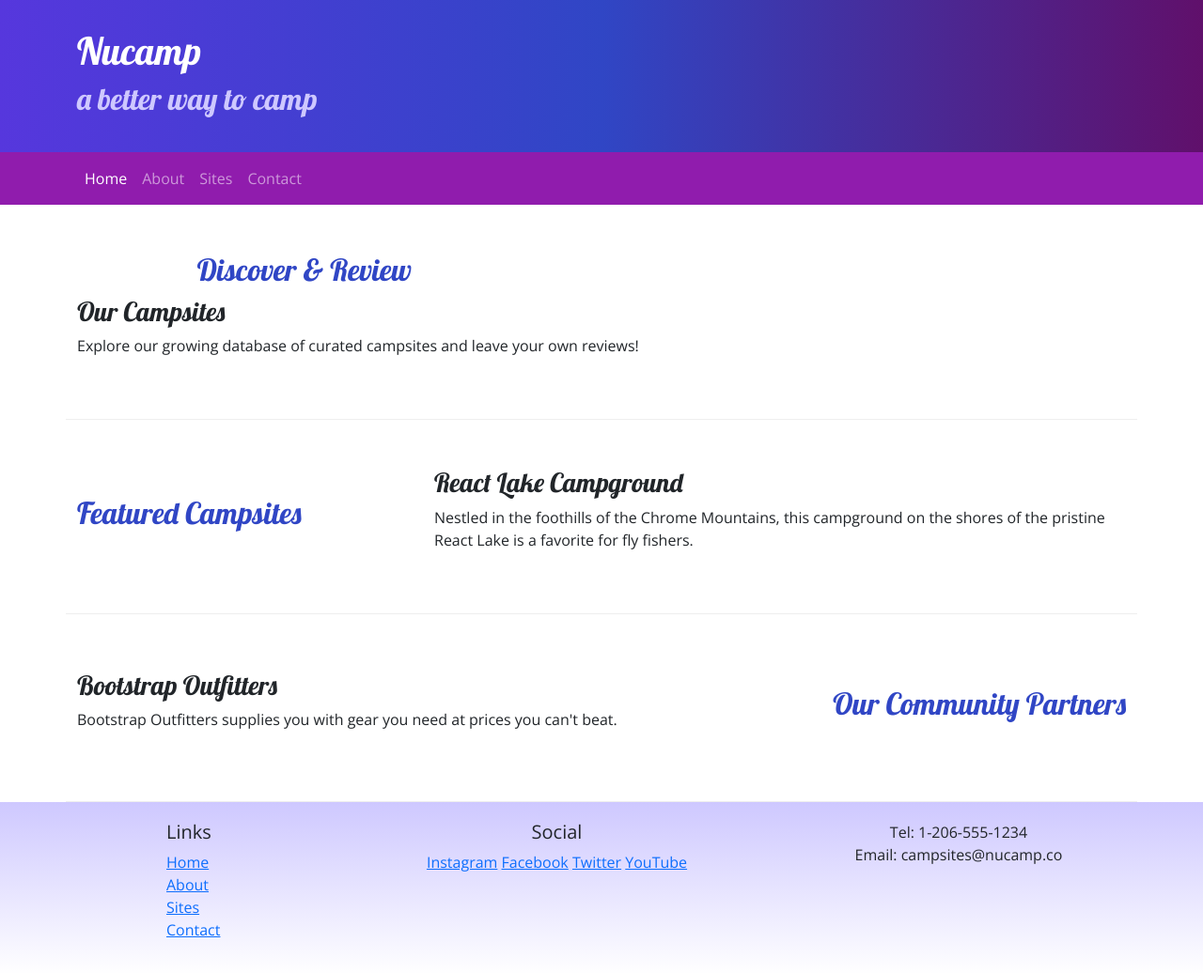
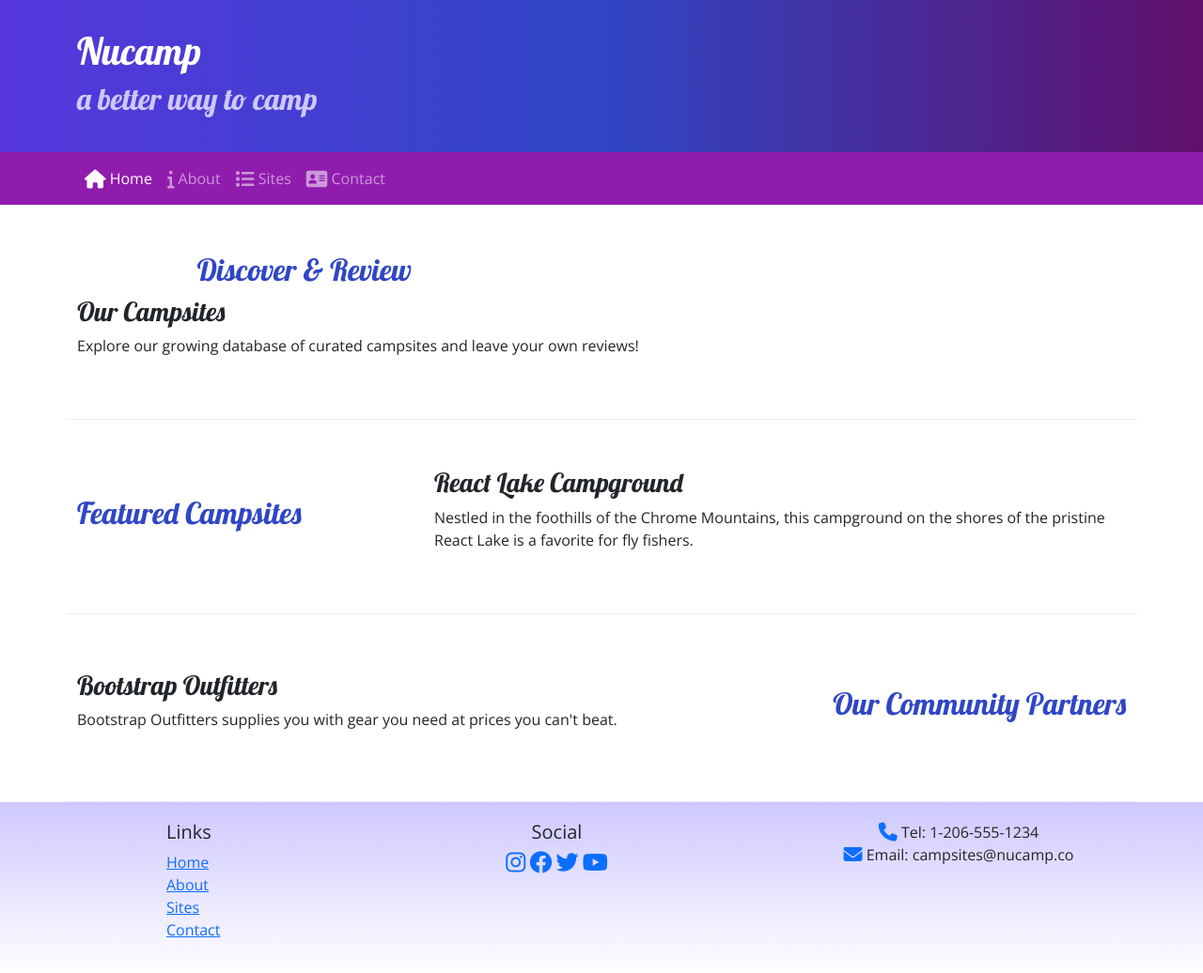
Before and after one commit to dworkent1n/git-test, a plain HTML site: page index.html in a window 1280 px wide. Shown: the whole page at 94% size. Drawn offline with nearby package versions, Linux system fonts and the light colour scheme.

Commit message:
icon fonts

```diff
--- a/index.html
+++ b/index.html
@@ -7,6 +7,7 @@
      <meta name="viewport" content="width=device-width, initial-scale=1" />
 
      <!-- Bootstrap CSS -->
+     <link rel="stylesheet" href="https://cdnjs.cloudflare.com/ajax/libs/font-awesome/6.2.1/css/all.min.css" integrity="sha512-MV7K8+y+gLIBoVD59lQIYicR65iaqukzvf/nwasF0nqhPay5w/9lJmVM2hMDcnK1OnMGCdVK+iQrJ7lzPJQd1w==" crossorigin="anonymous" referrerpolicy="no-referrer"/>
      <link href="https://cdn.jsdelivr.net/npm/bootstrap@5.2.3/dist/css/bootstrap.min.css" rel="stylesheet" integrity="sha384-rbsA2VBKQhggwzxH7pPCaAqO46MgnOM80zW1RWuH61DGLwZJEdK2Kadq2F9CUG65" crossorigin="anonymous"/>
      <link rel="stylesheet" href="https://fonts.googleapis.com/css?family=Lobster|Open+Sans" />
      <link rel="stylesheet" href="css/styles.css" />
@@ -37,10 +38,10 @@
 
             <div class="collapse navbar-collapse" id="nucampNavbar">
                 <ul class="navbar-nav">
-                    <li class="nav-item"><a class="nav-link active" href="#">Home</a></li>
-                    <li class="nav-item"><a class="nav-link" href="aboutus.html">About</a></li>
-                    <li class="nav-item"><a class="nav-link" href="#">Sites</a></li>
-                    <li class="nav-item"><a class="nav-link" href="#">Contact</a></li>
+                    <li class="nav-item"><a class="nav-link active" href="#"><i class="fa-solid fa-house fa-lg"></i> Home</a></li>
+                    <li class="nav-item"><a class="nav-link" href="aboutus.html"><i class="fa-solid fa-info fa-lg"></i> About</a></li>
+                    <li class="nav-item"><a class="nav-link" href="#"><i class="fa-solid fa-list fa-lg"></i> Sites</a></li>
+                    <li class="nav-item"><a class="nav-link" href="#"><i class="fa-solid fa-address-card fa-lg"></i> Contact</a></li>
                 </ul>
             </div>
         </div>
@@ -101,14 +102,14 @@
             </div>
              <div class="col-6 col-sm-5 text-center">
                 <h5>Social</h5>
-                <a href="http://instagram.com/">Instagram</a>
-                <a href="http://facebook.com/">Facebook</a>
-                <a href="http://twitter.com/">Twitter</a>
-                <a href="http://youtube.com/">YouTube</a>
+                <a href="http://instagram.com/"><i class="fa-brands fa-instagram fa-xl"></i></a>
+                <a href="http://facebook.com/"><i class="fa-brands fa-facebook fa-xl"></i></a>
+                <a href="http://twitter.com/"><i class="fa-brands fa-twitter fa-xl"></i></a>
+                <a href="http://youtube.com/"><i class="fa-brands fa-youtube fa-xl"></i></a>
             </div>
             <div class="col-sm-4 text-center">
-                Tel: 1-206-555-1234<br />
-                Email: campsites@nucamp.co
+                <i class="fa-solid fa-phone fa-lg text-primary"></i> Tel: 1-206-555-1234<br />
+                <i class="fa-solid fa-envelope fa-lg text-primary"></i> Email: campsites@nucamp.co
             </div>
         </div>
     </div>
```
Also changed, not shown: aboutus.html (+17 -19 lines).
